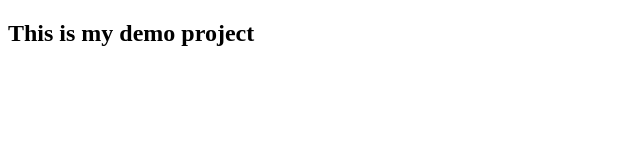
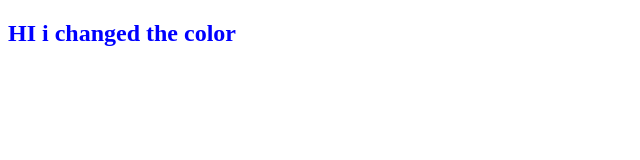
Before and after one commit to aestopettyy/DemoProject, a plain HTML site: page index.html in a window 1280 px wide. Shown: the whole page, without its empty margins (0-640 px from the left). Drawn offline with Linux system fonts and the light colour scheme.

Commit message:
HI aniket this is Shubham

```diff
--- a/index.html
+++ b/index.html
@@ -6,6 +6,6 @@
     <title>Document</title>
 </head>
 <body>
-    <h2>This is my demo project</h2>
+    <h2 style="color:blue">HI i changed the color</h2>
 </body>
 </html>
```
